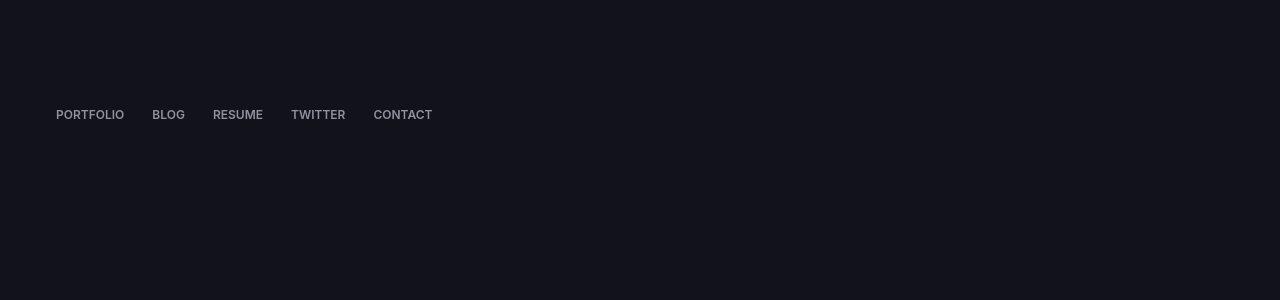
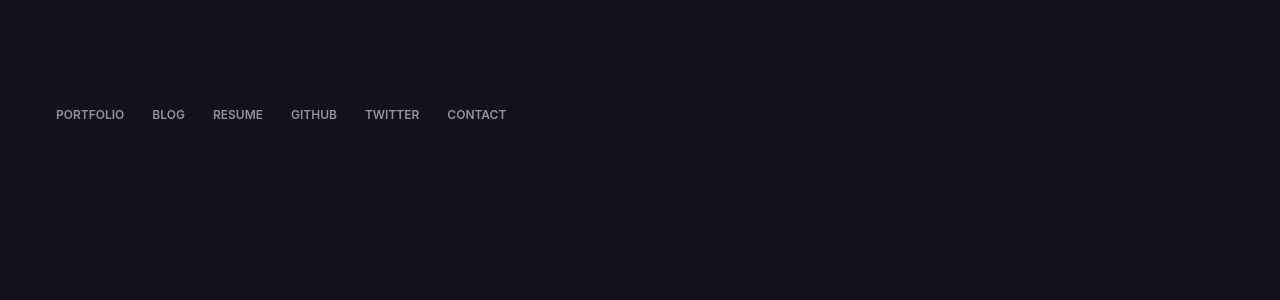
Before and after one commit to adrianmg/adrianmg.github.io, a Jekyll site: the page built from index.md, in a window 1280 px wide. Shown: the part 718-1018 px from the top of the page. Built offline with Jekyll 4.4.1, drawn with Linux system fonts in a browser that asks for light colours.

Commit message:
Added GitHub link (how I missed this one!)

```diff
--- a/_includes/home-navigation.html
+++ b/_includes/home-navigation.html
@@ -6,6 +6,9 @@
   </li><li class="home-navigation-resume">
     <a href="https://linkedin.com/in/{{ site.linkedin_username }}">Resume</a>
   </li><li>
+    <a href="https://github.com/{{ site.github_username }}">GitHub</a>
+  </li><li>
+  </li><li class="home-navigation-twitter">
     <a href="https://twitter.com/{{ site.twitter_username }}">Twitter</a>
   </li><li>
     <a href="mailto:{{ site.email }}">Contact</a>
--- a/_sass/res/_layout.scss
+++ b/_sass/res/_layout.scss
@@ -415,12 +415,15 @@ img {
 @media screen and (max-width: 620px){ // mobile-XXL
   body { padding: 0 3.2rem; }
 }
-@media screen and (max-width: 480px){ // mobile-XL
-  body { padding: 0 2.4rem; }
+@media screen and (max-width: 560px){ // mobile-XL
   .home-intro-scroll.visible { display: none; }
   .home-navigation .home-navigation-resume { display: none; }
 }
-@media screen and (max-width: 380px) { // mobile-L (body-font ?)
+@media screen and (max-width: 480px){ // mobile-XL intermediate (yes… I know)
+  body { padding: 0 2.4rem; }
+  .home-navigation .home-navigation-twitter { display: none; }
+}
+@media screen and (max-width: 380px) { // mobile-L
   html { font-size: 59.85%; }
   body.ios .home-intro-bio { min-height: 80vh; } // mobile-safari iOS
   body.ios-iphonex .home-intro-bio { min-height: 77vh; } // mobile-safari iOS iPhoneX
```
